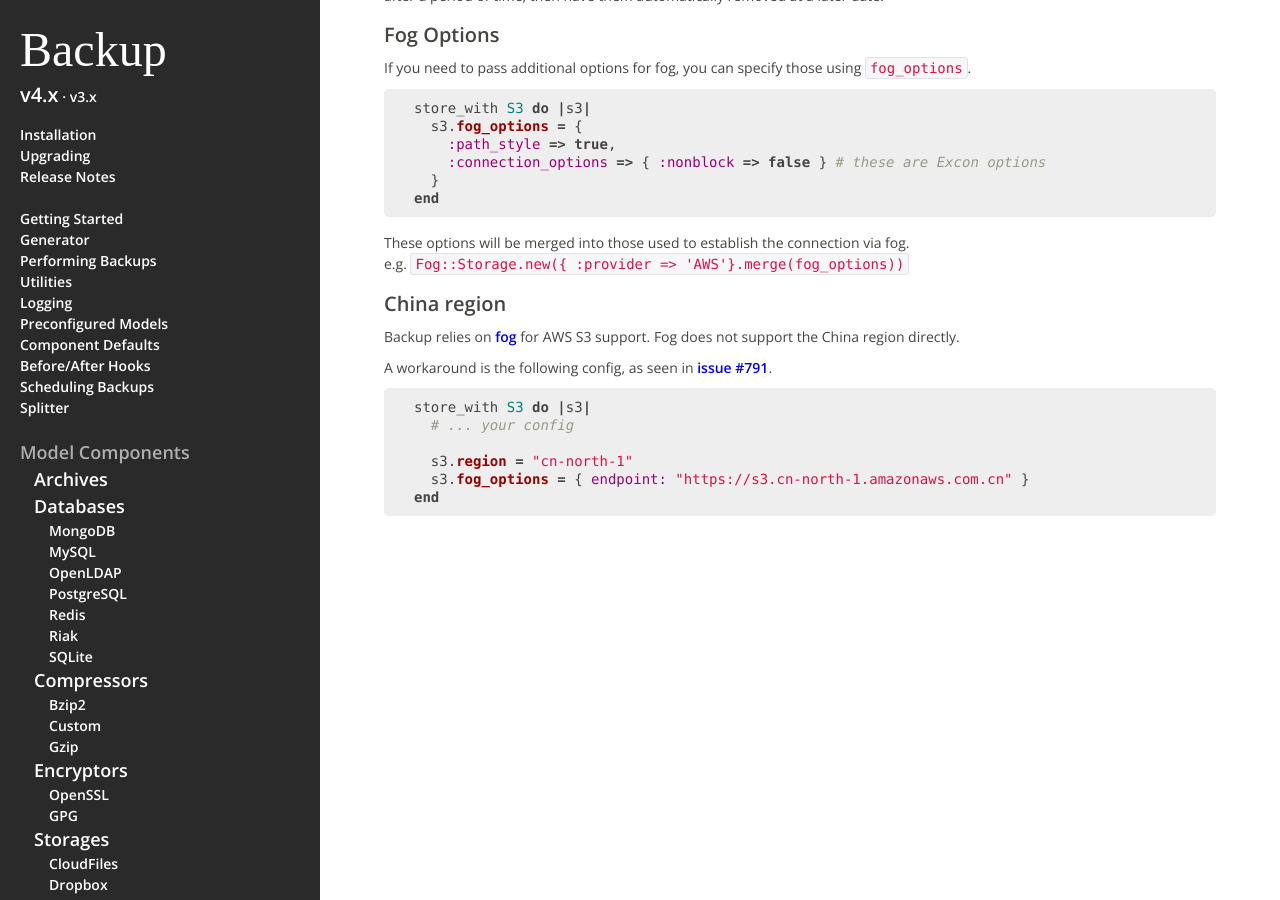
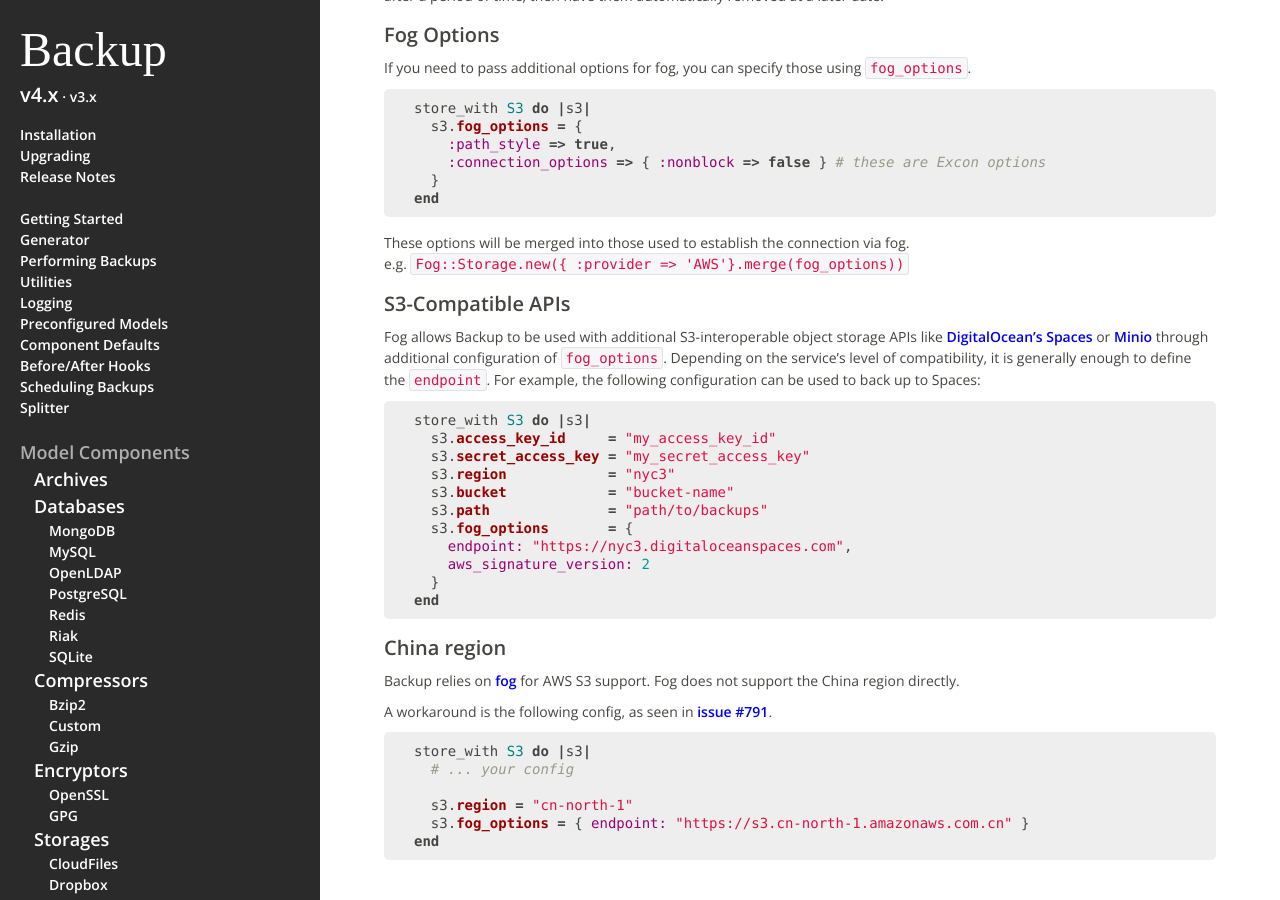
Before and after one commit to backup/backup, a Jekyll site: the page built from v4/storage-s3/index.md, in a window 1280 px wide and 900 px high, scrolled down 2201 px. Built offline with Jekyll 4.4.1, drawn with Linux system fonts in a browser that asks for light colours; some web fonts are replaced.

Commit message:
Document usage with S3-compatible APIs like DigitalOcean's Spaces.

````diff
--- a/v4/storage-s3/index.md
+++ b/v4/storage-s3/index.md
@@ -146,6 +146,28 @@ end
 These options will be merged into those used to establish the connection via fog.
 e.g. `Fog::Storage.new({ :provider => 'AWS'}.merge(fog_options))`
 
+### S3-Compatible APIs
+
+Fog allows Backup to be used with additional S3-interoperable object storage
+APIs like [DigitalOcean's Spaces] or [Minio] through additional configuration of
+`fog_options`. Depending on the service's level of compatibility, it is generally
+enough to define the `endpoint`. For example, the following configuration can
+be used to back up to Spaces:
+
+```rb
+store_with S3 do |s3|
+  s3.access_key_id     = "my_access_key_id"
+  s3.secret_access_key = "my_secret_access_key"
+  s3.region            = "nyc3"
+  s3.bucket            = "bucket-name"
+  s3.path              = "path/to/backups"
+  s3.fog_options       = {
+    endpoint: "https://nyc3.digitaloceanspaces.com",
+    aws_signature_version: 2
+  }
+end
+```
+
 ### China region
 
 Backup relies on [fog][] for AWS S3 support. Fog does not support the China region directly.
@@ -169,6 +191,8 @@ end
 [transition objects to Glacier]:  http://docs.aws.amazon.com/AmazonS3/latest/dev/object-archival.html
 [restored using the S3 console]:  http://docs.aws.amazon.com/AmazonS3/latest/dev/restoring-objects-console.html
 [automatically remove]:           http://docs.aws.amazon.com/AmazonS3/latest/dev/ObjectExpiration.html
+[DigitalOcean's Spaces]:          https://developers.digitalocean.com/documentation/v2/
+[Minio]:                          https://www.minio.io/
 [fog]:                            https://github.com/fog/fog-aws/
 [issue #791]:                      https://github.com/backup/backup/issues/791#issuecomment-239059386
 
````
